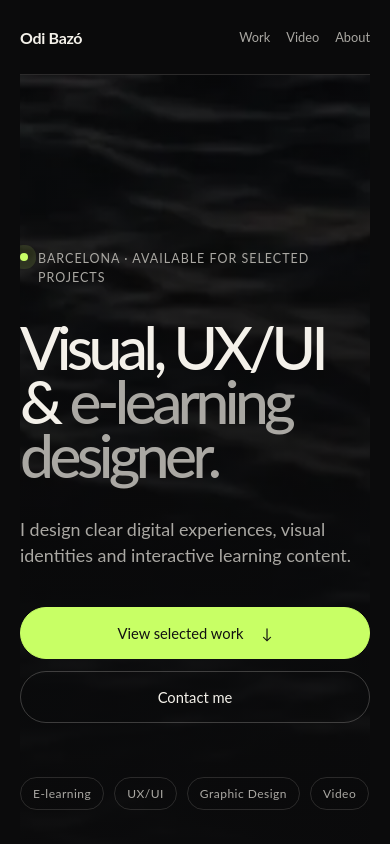
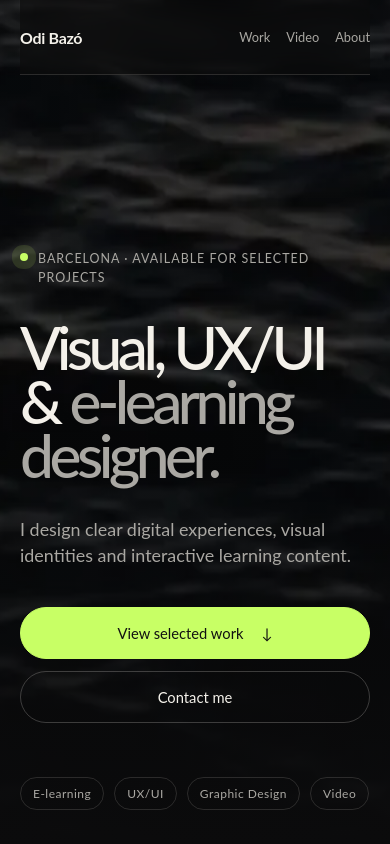
Before and after one commit to odibazo/portfolio, a Next.js app: page / in a window 390 px wide. Shown: the top 844 px of the page. Built offline with nearby package versions, Linux system fonts and the light colour scheme.

Commit message:
Finalize full-bleed static ocean hero

```diff
--- a/pages/index.js
+++ b/pages/index.js
@@ -70,12 +70,6 @@ export default function Home() {
         </header>
 
         <section className={styles.hero} aria-labelledby="hero-title">
-          <div className={styles.heroMedia} aria-hidden="true">
-            <video autoPlay muted loop playsInline preload="auto" poster="/images/sea-hero-poster.webp">
-              <source src="/videos/sea-hero-loop.webm?v=2" type="video/webm" />
-              <source src="/videos/sea-hero-loop.mp4?v=2" type="video/mp4" />
-            </video>
-          </div>
           <div className={styles.heroContent}>
             <p className={styles.eyebrow}><span className={styles.statusDot} aria-hidden="true" />Barcelona · Available for selected projects</p>
             <h1 id="hero-title" className={styles.title}>Visual, UX/UI &amp;<span> e-learning designer.</span></h1>
--- a/styles/Home.module.css
+++ b/styles/Home.module.css
@@ -1,15 +1,13 @@
-.container{--background:#0b0b0c;--surface:#171719;--text:#f4f1ea;--muted:#aaa8a3;--accent:#c8ff65;min-height:100svh;padding:0 clamp(24px,6vw,96px);background:var(--background);color:var(--text);overflow:hidden}
-.header{position:sticky;top:0;z-index:20;min-height:88px;display:flex;justify-content:space-between;align-items:center;border-bottom:1px solid rgba(244,241,234,.14);background:rgba(11,11,12,.78);backdrop-filter:blur(18px)}
+.container{--background:#0b0b0c;--surface:#171719;--text:#f4f1ea;--muted:#aaa8a3;--accent:#c8ff65;position:relative;min-height:100svh;padding:0 clamp(24px,6vw,96px);background:var(--background);color:var(--text);overflow:hidden}
+.container::before{content:'';position:absolute;inset:0 0 auto;height:100svh;background:linear-gradient(90deg,rgba(11,11,12,.82) 0%,rgba(11,11,12,.58) 55%,rgba(11,11,12,.42) 100%),linear-gradient(180deg,rgba(11,11,12,.28) 0%,rgba(11,11,12,.3) 58%,var(--background) 100%),url('/images/sea-hero-poster.webp') center/cover no-repeat;pointer-events:none}
+.header{position:sticky;top:0;z-index:20;min-height:88px;display:flex;justify-content:space-between;align-items:center;border-bottom:1px solid rgba(244,241,234,.14);background:rgba(11,11,12,.58);backdrop-filter:blur(18px)}
 .brand{color:var(--text);font-size:1rem;font-weight:700;letter-spacing:-.02em}
 .nav{display:flex;gap:clamp(18px,3vw,40px)}
 .nav a,.footer a{position:relative;color:var(--muted);font-size:.92rem;transition:color 180ms ease}
 .nav a::after,.footer a::after{content:'';position:absolute;left:0;bottom:-6px;width:100%;height:1px;background:var(--accent);transform:scaleX(0);transform-origin:right;transition:transform 220ms ease}
 .nav a:hover,.footer a:hover{color:var(--text)}
 .nav a:hover::after,.footer a:hover::after{transform:scaleX(1);transform-origin:left}
-.hero{position:relative;isolation:isolate;width:100%;min-height:calc(100svh - 88px);padding:clamp(72px,9vw,132px) 0;display:flex;flex-direction:column;justify-content:center;overflow:hidden}
-.heroMedia{position:absolute;inset:0;z-index:-2;background:#0b0b0c url('/images/sea-hero-poster.webp') center/cover no-repeat;pointer-events:none}
-.heroMedia::after{content:'';position:absolute;inset:0;background:linear-gradient(90deg,rgba(11,11,12,.86) 0%,rgba(11,11,12,.62) 54%,rgba(11,11,12,.46) 100%),linear-gradient(180deg,rgba(11,11,12,.5) 0%,rgba(11,11,12,.34) 52%,#0b0b0c 100%)}
-.heroMedia video{width:100%;height:100%;object-fit:cover;opacity:.72}
+.hero{position:relative;width:100%;min-height:calc(100svh - 88px);padding:clamp(72px,9vw,132px) 0;display:flex;flex-direction:column;justify-content:center}
 .heroContent{position:relative;z-index:1;width:min(1120px,100%)}
 .eyebrow{display:flex;align-items:center;gap:10px;margin:0 0 32px;color:var(--muted);font-size:.78rem;letter-spacing:.08em;text-transform:uppercase;animation:fadeUp 700ms both}
 .statusDot{width:8px;height:8px;flex:0 0 auto;border-radius:50%;background:var(--accent);box-shadow:0 0 0 0 rgba(200,255,101,.45);animation:pulse 2.8s infinite}
@@ -62,7 +60,7 @@
 @keyframes pulse{0%,100%{box-shadow:0 0 0 0 rgba(200,255,101,0)}45%{box-shadow:0 0 0 8px rgba(200,255,101,.12)}}
 @media(max-width:760px){
 .container{padding:0 20px}.header{min-height:74px}.nav{gap:16px}.nav a{font-size:.8rem}
-.hero{min-height:calc(100svh - 74px);padding:70px 0 86px}.heroMedia video{display:none}.heroMedia::after{background:linear-gradient(180deg,rgba(11,11,12,.64),#0b0b0c 100%)}.eyebrow{align-items:flex-start;line-height:1.5}.statusDot{margin-top:3px}.title{font-size:clamp(3.1rem,15.5vw,4.8rem)}
+.hero{min-height:calc(100svh - 74px);padding:70px 0 86px}.container::before{background:linear-gradient(180deg,rgba(11,11,12,.48) 0%,rgba(11,11,12,.46) 55%,var(--background) 100%),url('/images/sea-hero-poster.webp') center/cover no-repeat}.eyebrow{align-items:flex-start;line-height:1.5}.statusDot{margin-top:3px}.title{font-size:clamp(3.1rem,15.5vw,4.8rem)}
 .actions{flex-direction:column}.primaryButton,.secondaryButton{width:100%;box-sizing:border-box}
 .sectionHeader{grid-template-columns:1fr;gap:22px}.projectGrid,.videoGrid,.aboutGrid{grid-template-columns:1fr}.projectGrid{gap:46px}.projectCard:nth-child(even){margin-top:0}
 .projectMeta{align-items:flex-start;flex-direction:column;gap:7px}.projectMeta p{text-align:left}.videoGrid{gap:42px}.aboutGrid{gap:64px}.contactSection h2{font-size:clamp(3.4rem,17vw,5.6rem)}
@@ -70,6 +68,5 @@
 }
 @media(prefers-reduced-motion:reduce){
 .eyebrow,.title,.description,.actions,.disciplines,.statusDot{animation:none}
-.heroMedia video{display:none}
 .projectImage img,.primaryButton,.secondaryButton,.contactLinks a,.nav a::after,.footer a::after{transition:none}
 }
```
Also changed, not shown: 2 other files (tests, documents, lock files or other folders).
